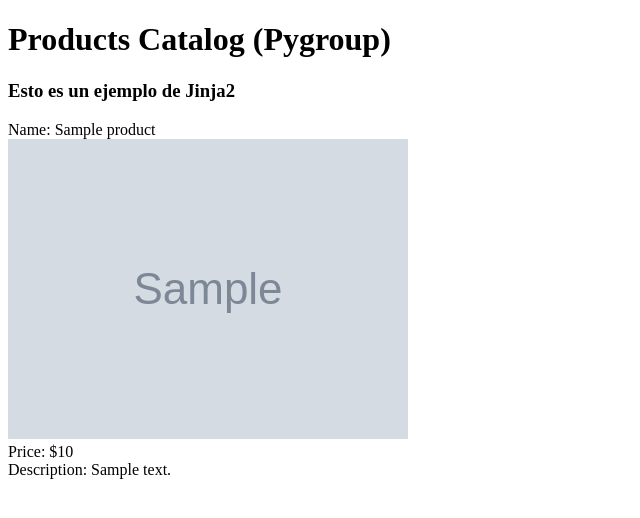
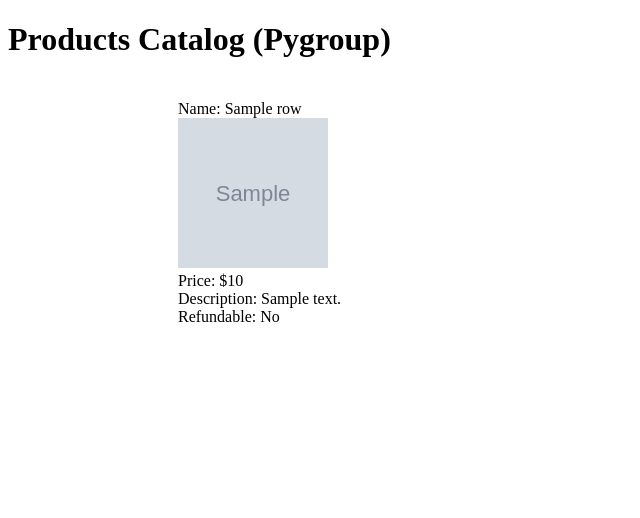
Before and after one commit to Oscar699/pygroup-web-Rojas-Oscar, a Python web app: template proyecto_flask/app/templates/catalog.html in a window 1280 px wide. Shown: the top 518 px of the page, without its empty margins (0-640 px from the left). Run offline with Jinja, Linux system fonts and the light colour scheme; the template is opened without the code that fills it: most values are stand-ins (such as "Sample title", 1, 10 or a date in 2020); grey boxes marked "Sample" are stand-in pictures.

Commit message:
Practica plantillas jinja2

```diff
--- a/proyecto_flask/app/products/models.py
+++ b/proyecto_flask/app/products/models.py
@@ -24,7 +24,7 @@ class Product(db.Model):
 class ProductSchema(ma.SQLAlchemyAutoSchema):
     class Meta:
         model = Product
-        fields = ["id", "name", "price"]
+        fields = ["id", "name", "price", "image", "refundable", "description"]
 
 
 class Category(db.Model):
--- a/proyecto_flask/app/products/views.py
+++ b/proyecto_flask/app/products/views.py
@@ -243,6 +243,6 @@ def register_product_in_stock(id):
 
 @products.route("/show-catalog", methods=['GET'])
 def show_products_catalog():
-    products = get_all_products()
-    info = {"products":products}
+    products_all = get_all_products()
+    info = {"products": products_all}
     return render_template("catalog.html", info=info)
--- /dev/null
+++ b/proyecto_flask/app/static/css/catalogStyle.css
@@ -0,0 +1,16 @@
+.products_container{
+    margin-left: 150px;
+    margin-right: 150px;
+}
+img{
+    width: 150px;
+    height: 150px;
+}
+.row{
+    display: flex;
+    flex-direction: row;
+}
+.column{
+    width: 300px;
+    padding: 20px;
+}
--- a/proyecto_flask/app/templates/catalog.html
+++ b/proyecto_flask/app/templates/catalog.html
@@ -3,22 +3,28 @@
 <head>
     <meta charset="UTF-8">
     <title>Products Catalog</title>
+    <link rel="stylesheet" href="{{ url_for('static', filename='css/catalogStyle.css') }}">
 </head>
 <body>
     <h1>Products Catalog (Pygroup)</h1>
-    <h3>Esto es un ejemplo de Jinja2</h3>
 
     <div class="products_container">
-        {%  for product in info.products %}
-        <div class="row">
-            <div class="col-md-4">
-                <div class="row">Name: {{ product.name }}</div>
-                <div class="row"><img src="{{ product.image }}" alt="Product Image"> </div>
-                <div class="row">Price: ${{ product.price }}</div>
-                <div class="row">Description: {{ product.description }}</div>
+        {% for row in info.products|batch(4) %}
+            <div class="row">
+                {% for product in row %}
+                    <div class="column">
+                        <div class="title">Name: {{ product.name }}</div>
+                        <div class="image"><img src="{{ product.image }}" alt="Product Image"> </div>
+                        <div class="price">Price: ${{ product.price }}</div>
+                        <div class="description">
+                            Description: {{ product.description }}
+                        </div>
+                        <div class="refundable">
+                            Refundable: {% if product.refundable == True %} Yes {% else %} No {% endif %}
+                        </div>
+                    </div>
+                {% endfor %}
             </div>
-        </div>
-
         {% endfor %}
     </div>
 
```
